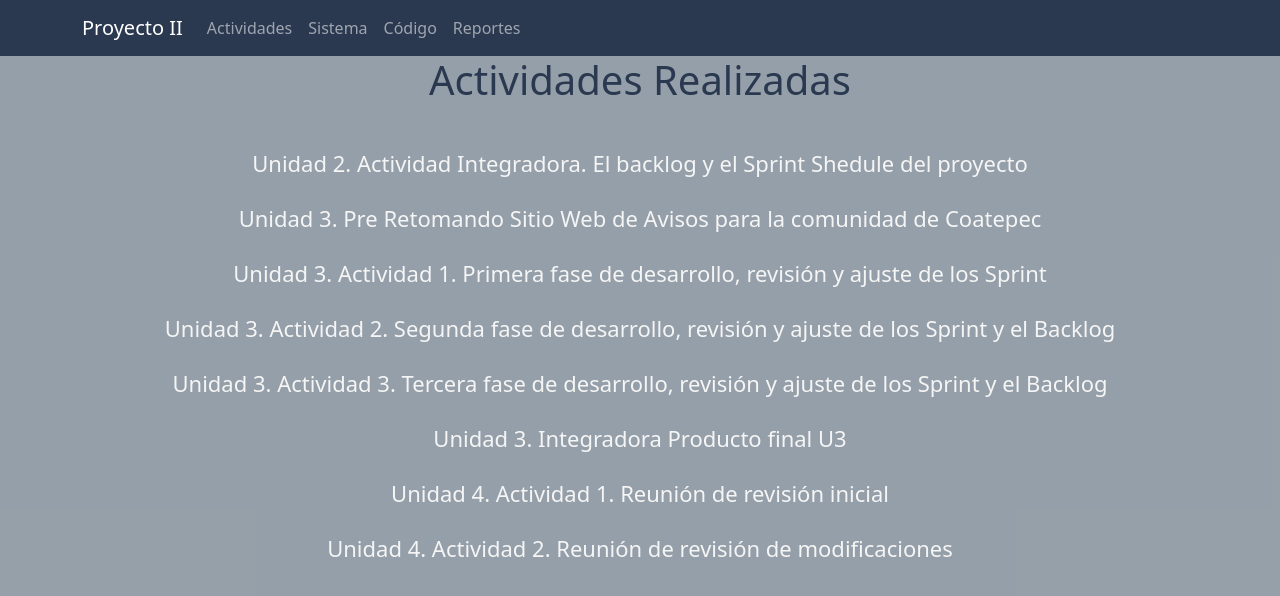
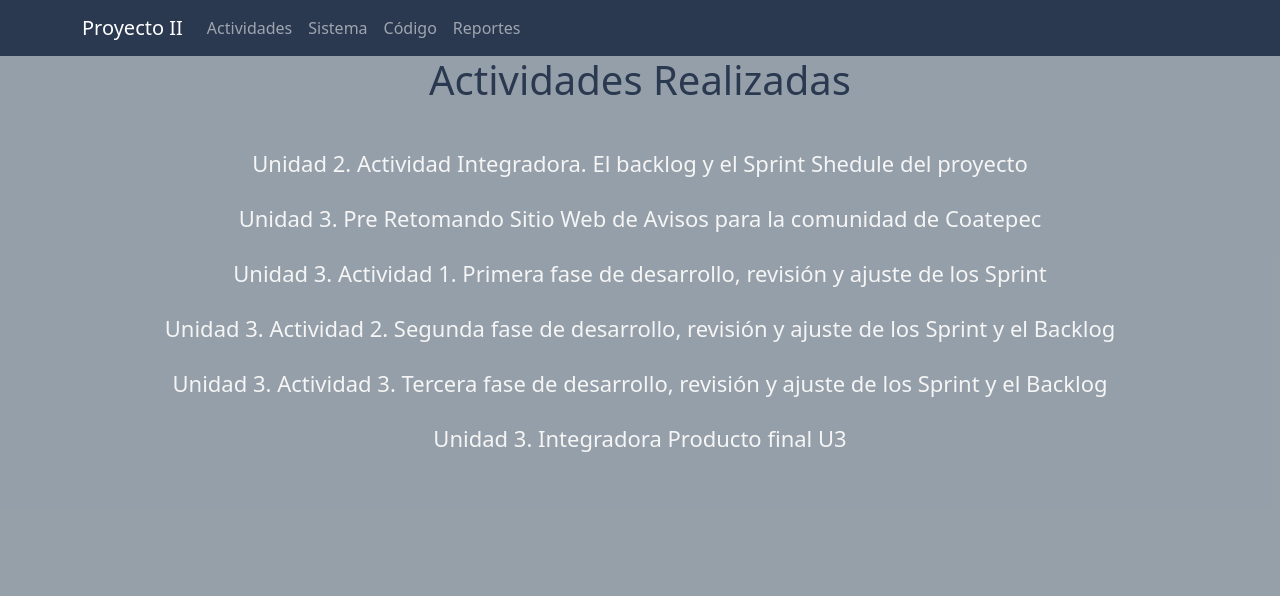
Before and after one commit to UzaiBS/menu-proy-ii, a React (Create React App) app: page /uno in a window 1280 px wide. Shown: the top 596 px of the page. Built offline with nearby package versions, Linux system fonts and the light colour scheme.

Commit message:
Se quitó enlaces unidad 4

```diff
--- a/src/components/uno.jsx
+++ b/src/components/uno.jsx
@@ -15,10 +15,10 @@ const Uno = () => {
             <br />
             <a href="https://drive.google.com/file/d/1KoIwySQN_kpBMvZh50rD_7uoGDQi92K4/view?usp=drive_link" target="_blank">Unidad 3. Integradora Producto final U3</a>
             <br />
-            <a href="https://drive.google.com/file/d/15fwtob6JUIIdw3lqZH0SgSRxyZTfnA75/view?usp=drive_link" target="_blank">Unidad 4. Actividad 1. Reunión de revisión inicial</a>
+            {/* <a href="https://drive.google.com/file/d/15fwtob6JUIIdw3lqZH0SgSRxyZTfnA75/view?usp=drive_link" target="_blank">Unidad 4. Actividad 1. Reunión de revisión inicial</a>
             <br />
             <a href="https://drive.google.com/file/d/1OKv8QiQTyoFnkH6OgpqmQn2DDdO_cf6b/view?usp=drive_link" target="_blank">Unidad 4. Actividad 2. Reunión de revisión de modificaciones</a>
-            <br />
+            <br /> */}
         </div>
     )
 }
```
